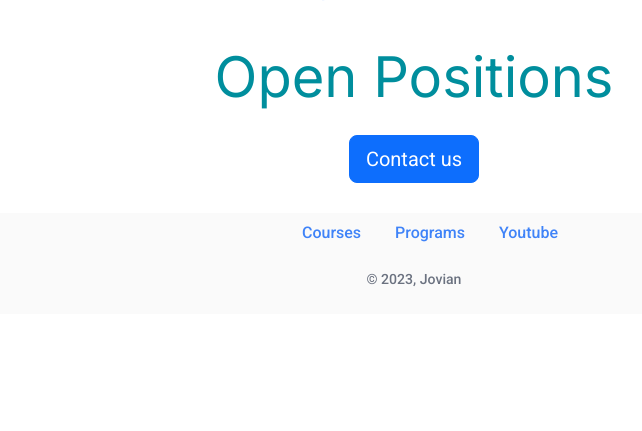
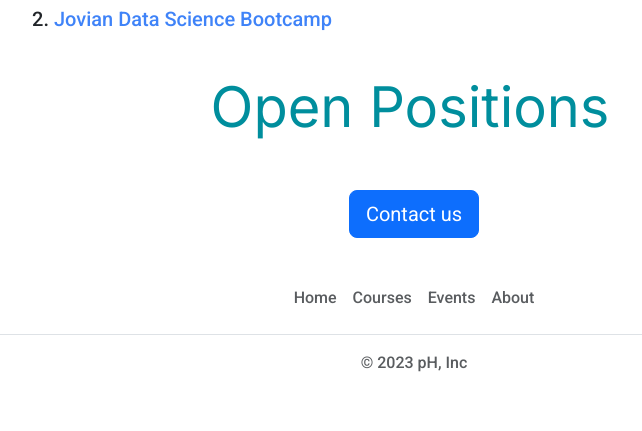
Before and after one commit to James-h95/James-careers-website, a Flask app: template templates/home.html in a window 1280 px wide. Shown: the part 931-1362 px from the top of the page, without its empty margins (226-868 px from the left). Before the commit the page ends 1218 px from the top, so only its background shows below. Run offline with Flask 3, Linux system fonts and the light colour scheme; the template is opened without the code that fills it, so the values that code supplies are empty.

Commit message:
functional & aesthetic improvements

```diff
--- /dev/null
+++ b/templates/footer.html
@@ -0,0 +1,11 @@
+<div class="container">
+  <footer class="py-3 my-4">
+    <ul class="nav justify-content-center border-bottom pb-3 mb-3">
+      <li class="nav-item"><a href="#" class="nav-link px-2 text-body-secondary">Home</a></li>
+      <li class="nav-item"><a href="https://jovian.com/learn" class="nav-link px-2 text-body-secondary">Courses</a></li>
+      <li class="nav-item"><a href="#" class="nav-link px-2 text-body-secondary">Events</a></li>
+      <li class="nav-item"><a href="#" class="nav-link px-2 text-body-secondary">About</a></li>
+    </ul>
+    <p class="text-center text-body-secondary">&copy; 2023 pH, Inc</p>
+  </footer>
+</div>
--- a/templates/home.html
+++ b/templates/home.html
@@ -50,7 +50,7 @@
       #banner {
           width:100%;
           object-fit: cover;
-          height: 330px;
+          height: 360px;
       }
 
       #about{
@@ -58,22 +58,30 @@
           max-width: 1000px;
           margin:0 auto;
           padding-right: 8px;
-          margin-bottom: 10px;
+          margin-bottom: 5px;
       }
 
       #description{
-          width:50%;
+          /*width:50%;*/
           padding: 0 8px;
           font-size: 1.25rem;
       }
 
       #team{
-          width:50%;
+          /*width:50%;*/
       }
 
       #team-image{
           border-radius: 5px;
           width: 100%;
+      }
+
+      #open-jobs{
+          max-width: 1000px;
+          margin:0 auto;
+          padding-right: 8px;
+          margin-bottom: 5px;
+
       }
 
       #jobs-table{
@@ -193,6 +201,7 @@
 </head>
 
 <body>
+  {% include 'nav.html' %}
   <div id="navbar">
     <img class="img-fluid" id="logo" alt="Jovian logo" src="https://i.imgur.com/m1wXjqw.png" height="">
     <h1 class="mt-2 mb-4 display-1">{{company_name}} Careers</h1>
@@ -233,48 +242,26 @@
         </ol>
       </p>
     </div>
-    <div id="team">
+    <div class="d-none d-md-block col-md-6"  id="team">
       <img class="img-fluid" id="team-image" src="https://james-careers-website.hudibyojames.repl.co/static/team.jpg" alt="team">
     </div>
   </div>
 
-
-  <h1  class="mt-4 mb-4 display-4">Open Positions</h1
-
+<div id="open-jobs">
+  <h1  class="mt-4 mb-4 display-4">Open Positions</h1>
   <div style="padding:10px;">
     {% for job in jobs %}
      {%include 'jobitem.html'%}
     {% endfor %}
   </div>
+</div>
 
 
     <div class="text-center">
-       <button type="button" class="btn btn-primary btn-lg">Contact us </button>
+       <a href="mailto:hudibyojames@gmail.com?subject=Job%20Enquiry&body=My%20name%3A%20%3Cyour%20name%20here%3E%0D%0A%0D%0AMy%20question%3A%20%3CEnter%20your%20question%3E%0D%0A%0D%0AMy%20preferred%20cuisine%3A%20%3CEnter%20preferred%20cuisine%3E" type="button" class="btn btn-primary btn-lg">Contact us </a>
     </div>
 
-
-
-  <div id ="footer">
-    <ul id="footer-links">
-      <li>
-        <a href="https://jovian.com/learn" target="_blank">
-          Courses
-        </a>
-
-      </li>
-      <li>
-        <a href="https://jovian.com/learn" target="_blank">
-          Programs
-        </a>
-      </li>
-      <li>
-        <a href="https://www.youtube.com/@jovianhq" target="_blank">
-          Youtube
-        </a>
-      </li>
-    </ul>
-    <p class="copyright text-center mt-4">© 2023, Jovian</p>
-  </div>
+{% include 'footer.html' %}
 
 
 
--- /dev/null
+++ b/templates/nav.html
@@ -0,0 +1,8 @@
+<nav class="navbar shadow-sm fixed-top bg-body-tertiary bg-white">
+  <div class="container-fluid">
+    <a class="navbar-brand" href="#">
+      <img src="/static/logo.svg" alt="Logo" width="30" height="24" class="d-inline-block align-text-top">
+      Jovian
+    </a>
+  </div>
+</nav>
```
Also changed, not shown: templates/jobitem.html (+4 -4 lines), static/logo.svg (added).
